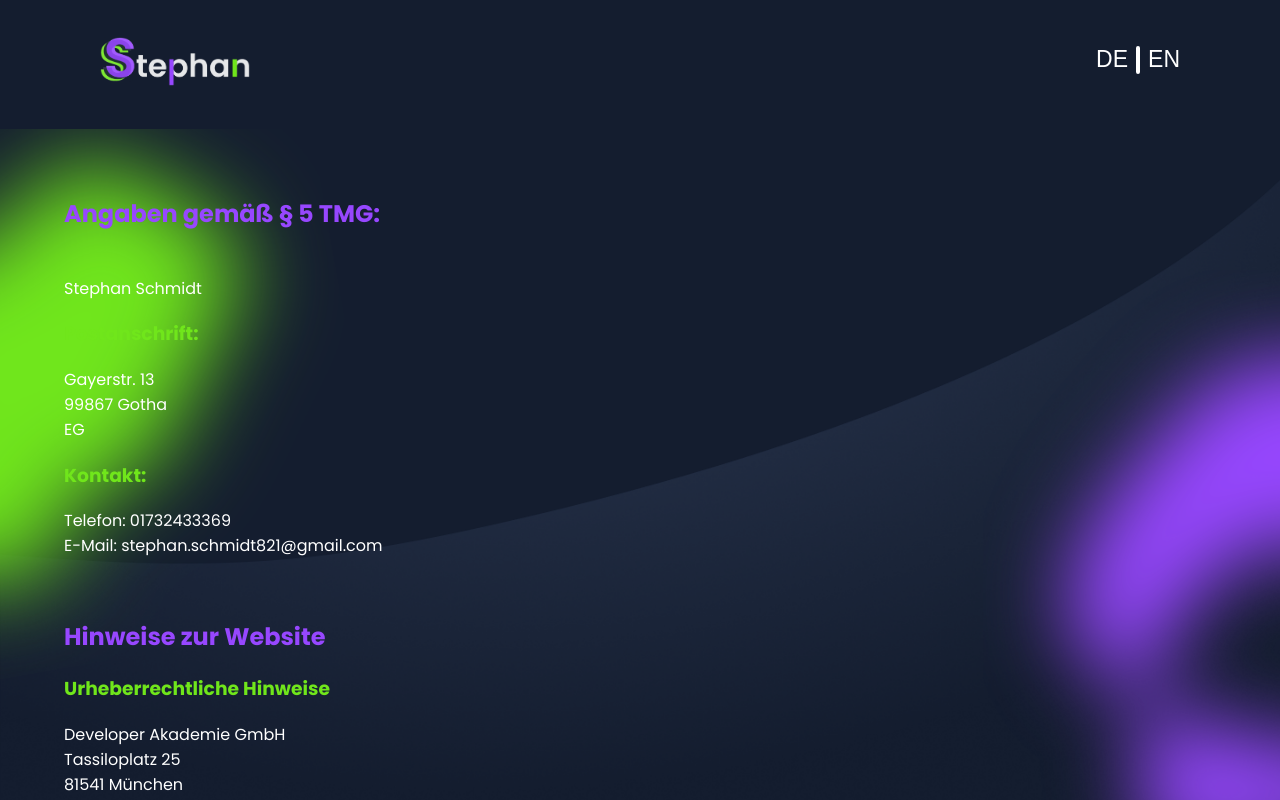
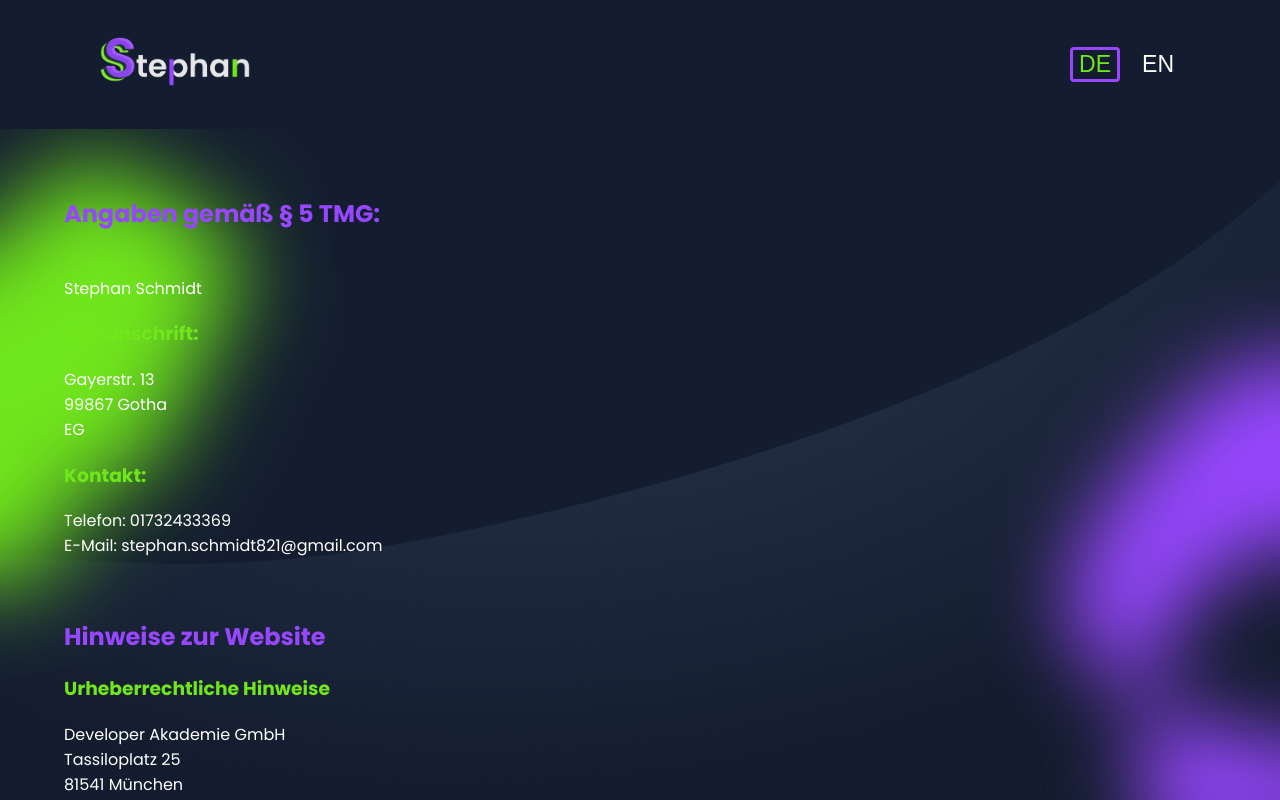
Before and after one commit to Spawn821/portfolio, an Angular app: page /imprint in a window 1280 px wide. Shown: the top 800 px of the page. Built offline with nearby package versions, Linux system fonts and the light colour scheme.

Commit message:
different languages for the above-the-fold and the about me section. change the language in the header.

```diff
--- a/src/app/main-content/about-me/about-me.component.html
+++ b/src/app/main-content/about-me/about-me.component.html
@@ -5,37 +5,19 @@
     <div>
       <!-- About me -->
       <div class="about-me-text font-family-poppins scale-small">
-        <h1>About me</h1>
+        <h1>{{languageList[currentLanguage][0]}}</h1>
 
         <div>
-          <p>
-            Hallo, ich bin Frontend-Entwickler mit Sitz in Gotha Thüringen.
-            Seit einigen Monaten mache ich eine Weiterbildung zum Webentwickler.
-            Ich habe an vielen Projekten gearbeitet, von einfachen Webseiten bis
-            hin zu komplexen Webanwendungen. Selbst ein kleines Spiel habe ich programmiert.
-            Ich habe mit einigen Programmiersprachen und -technologien gearbeitet
-            (siehe hierzu den 'My skills'-Abschnitt). Ich arbeitete alleine wie auch im Team
-            (siehe hierzu den 'Portfolio'-Abschnitt. Ich war steht's Teil einer großen Community
-            von gleichgesinnten und bekam regelmäßige Codereviews von erfahrenen Programmierern.
-          </p>
+          <p>{{languageList[currentLanguage][1]}}</p>
 
           <div class="light-bulb">
             <div></div>
-            <p>
-              Ich bin ein offenherziger Mensch und versuche steht's mein Team zu unterstützen
-              und lasse mich von meinen Kollegen gerne inspirieren.
-              Ein weing Spaß gehört für mich auch immer zur Arbeit dazu.
-              Eine entspannte Arbeitsatmussphäre ist mir sehr wichtig.
-            </p>
+            <p>{{languageList[currentLanguage][2]}}</p>
           </div>
 
           <div class="puzzle-piece">
             <div></div>
-            <p>
-              Mein Ehrgeiz pakt mich oft und treibt mich an, eine Lösung für ein Problem zu finden.
-              Dabei kann es schonmal passieren das ich mich an einer Sache festbeiße.
-              Weiterentwicklung ist für mich unumgänglich, wie auch die Werkzeuge die ich nutze.
-            </p>
+            <p>{{languageList[currentLanguage][3]}}</p>
           </div>
         </div>
       </div>
--- a/src/app/main-content/about-me/about-me.component.scss
+++ b/src/app/main-content/about-me/about-me.component.scss
@@ -49,7 +49,7 @@ p {
 
   @include displayFlex($fD: column, $aI: flex-start, $g: 40px);
 
-  width: 471px;
+  width: 481px;
 
   color: $colorWhite;
 
--- a/src/app/main-content/about-me/about-me.component.ts
+++ b/src/app/main-content/about-me/about-me.component.ts
@@ -1,4 +1,4 @@
-import { Component } from '@angular/core';
+import {Component, Input} from '@angular/core';
 import {animationScroll} from "../../../main";
 
 @Component({
@@ -9,6 +9,9 @@ import {animationScroll} from "../../../main";
   styleUrl: './about-me.component.scss'
 })
 export class AboutMeComponent {
+
+  @Input() languageList: any;
+  @Input() currentLanguage: string = '';
 
   constructor() {
     window.addEventListener('scroll', () => {
--- a/src/app/main-content/above-the-fold/above-the-fold.component.html
+++ b/src/app/main-content/above-the-fold/above-the-fold.component.html
@@ -13,15 +13,15 @@
       <div class="headline-wrapper hidden-right">
 
         <div class="headline">
-          <span>{{language['german'][0]}}</span>
+          <span>{{languageList[currentLanguage][0]}}</span>
           <div>
             <span><b>Stephan Schmidt</b></span>
             <br>
-            <span>{{language['german'][1]}}</span>
+            <span>{{languageList[currentLanguage][1]}}</span>
           </div>
         </div>
 
-        <a class="button-green" href="#contact">{{language['german'][2]}}</a>
+        <a class="button-green" href="#contact">{{languageList[currentLanguage][2]}}</a>
 
       </div>
     </div>
--- a/src/app/main-content/above-the-fold/above-the-fold.component.ts
+++ b/src/app/main-content/above-the-fold/above-the-fold.component.ts
@@ -10,7 +10,8 @@ import {animationScroll} from "../../../main";
 })
 export class AboveTheFoldComponent {
 
-  @Input() language: any;
+  @Input() languageList: any;
+  @Input() currentLanguage: string = '';
 
   constructor() {
     window.addEventListener('resize', () => {
--- a/src/app/main-content/main-content.component.html
+++ b/src/app/main-content/main-content.component.html
@@ -1,7 +1,7 @@
 <section>
-  <app-header [imprint]="false"></app-header>
-  <app-above-the-fold [language]="languagelistdata.languageList['above-the-fold']" id="above-the-fold"></app-above-the-fold>
-  <app-about-me id="about-me"></app-about-me>
+  <app-header (newCurrentLanguage)="currentLanguage = $event" [imprint]="false"></app-header>
+  <app-above-the-fold [currentLanguage]="currentLanguage" [languageList]="languagelistdata.languageList['above-the-fold']" id="above-the-fold"></app-above-the-fold>
+  <app-about-me [currentLanguage]="currentLanguage" [languageList]="languagelistdata.languageList['about-me']" id="about-me"></app-about-me>
   <app-my-skills id="my-skills"></app-my-skills>
   <app-portfolio id="portfolio"></app-portfolio>
   <app-contact id="contact"></app-contact>
--- a/src/app/main-content/main-content.component.ts
+++ b/src/app/main-content/main-content.component.ts
@@ -24,6 +24,7 @@ import {LanguageService} from "../language.service";
 export class MainContentComponent {
 
   languagelistdata = inject(LanguageService);
+  currentLanguage: string = '';
 
   ngOnInit(): void {
     window.scrollTo({ top: 0, behavior: 'smooth' })
--- a/src/app/shared/components/header/header.component.html
+++ b/src/app/shared/components/header/header.component.html
@@ -6,6 +6,11 @@
     <a routerLink="/portfolio">
       <img src="./../../../../assets/graphics/logo.png" alt="">
     </a>
+
+    <div class="laguage-menu">
+        <button (click)="addLanguage($event); changeLanguage('german')" id="language-DE" class="highlightingText language-frame">DE</button>
+        <button (click)="addLanguage($event); changeLanguage('english')" id="language-EN">EN</button>
+    </div>
 
     @if (!imprint) {
       <div [ngSwitch]="true">
@@ -60,18 +65,6 @@
       </div>
     }
 
-    <div class="laguage-menu">
-      <div>
-        <button (click)="isClicked($event)">DE</button>
-        <div id="language-underline" class="language-underline v-hidden"></div>
-      </div>
-      <div></div>
-      <div>
-        <button (click)="isClicked($event)">EN</button>
-        <div id="language-underline" class="language-underline v-hidden"></div>
-      </div>
-    </div>
-
   </header>
 
 </section>
--- a/src/app/shared/components/header/header.component.scss
+++ b/src/app/shared/components/header/header.component.scss
@@ -87,10 +87,7 @@ a {
 
 .laguage-menu {
 
-  @include displayFlex($aI: flext-start, $g: 8px);
-
-  & > div {
-    @include displayFlex($fD: column, $aI: flex-start, $g: 4px);
+  @include displayFlex($aI: flext-start, $g: 16px);
 
   & > button {
     font-size: 23px;
@@ -100,28 +97,15 @@ a {
     color: $colorWhite;
     background-color: transparent;
 
-      padding: 0;
-
     &:hover {
       color: $colorGreen;
     }
   }
 }
 
-  & > div:nth-child(2) {
-    height: 24px;
-
-    border: 2px solid $colorWhite;
-    border-radius: 2px;
-  }
-}
-
-.language-underline {
-  width: 16px;
-
-  border: 3px solid $colorPurple;
-  border-top-right-radius: 3px;
-  border-bottom-right-radius: 3px;
+.language-frame {
+  border: 3px solid $colorPurple !important;
+  border-radius: 4px;
 }
 
 @media (max-width: 950px) {
--- a/src/app/shared/components/header/header.component.ts
+++ b/src/app/shared/components/header/header.component.ts
@@ -1,5 +1,5 @@
 import {CommonModule} from '@angular/common';
-import {Component, Input, SimpleChanges} from '@angular/core';
+import {Component, EventEmitter, Input, Output} from '@angular/core';
 import {RouterModule} from '@angular/router';
 
 @Component({
@@ -15,6 +15,8 @@ export class HeaderComponent {
   windowSize: MediaQueryList = window.matchMedia('(max-width: 950px)');
   showBurgerMenu: boolean = false;
 
+  @Output() newCurrentLanguage: EventEmitter<string> = new EventEmitter<string>();
+
   lastHighlightedElement: any = {
     firstElement: undefined,
     lastElement: undefined
@@ -24,6 +26,10 @@ export class HeaderComponent {
     window.addEventListener('resize', () => {
       this.windowSize = window.matchMedia('(max-width: 950px)')
     })
+  }
+
+  ngOnInit() {
+    this.newCurrentLanguage.emit('german');
   }
 
   openBurgerMenu(action: string): void {
@@ -41,17 +47,8 @@ export class HeaderComponent {
       }
     });
 
-    debugger;
     if (this.lastHighlightedElement.firstElement) {
-      if (this.lastHighlightedElement.firstElement.innerHTML === 'DE' || this.lastHighlightedElement.firstElement.innerHTML === 'EN') {
-        console.log(event.target.innerHTML);
-        if (!event.target.classList.contains('highlightingText')) {
-          this.removeHighlighting();
-        }
-      }
-      if (this.lastHighlightedElement.firstElement.innerHTML !== 'DE' && this.lastHighlightedElement.firstElement.innerHTML !== 'EN') {
         this.removeHighlighting();
-      }
     }
 
     this.lastHighlightedElement.firstElement = event.target;
@@ -66,7 +63,24 @@ export class HeaderComponent {
     this.lastHighlightedElement.lastElement.classList.add('v-hidden');
   }
 
-  isClickedLanguage() {
+  addLanguage(event: any) {
+    let btnDE = document.getElementById('language-DE');
+    let btnEN = document.getElementById('language-EN');
 
+    if (event.target.innerHTML === "DE") {
+      btnEN ? btnEN.classList.remove('highlightingText') : null;
+      btnEN ? btnEN.classList.remove('language-frame') : null;
+      btnDE ? btnDE.classList.add('highlightingText') : null;
+      btnDE ? btnDE.classList.add('language-frame') : null;
+    } else {
+      btnEN ? btnEN.classList.add('highlightingText') : null;
+      btnEN ? btnEN.classList.add('language-frame') : null;
+      btnDE ? btnDE.classList.remove('highlightingText') : null;
+      btnDE ? btnDE.classList.remove('language-frame') : null;
+    }
+  }
+
+  changeLanguage(language: string) {
+    this.newCurrentLanguage.emit(language);
   }
 }
```
Lines whose indentation alone changed are shown as unchanged.
